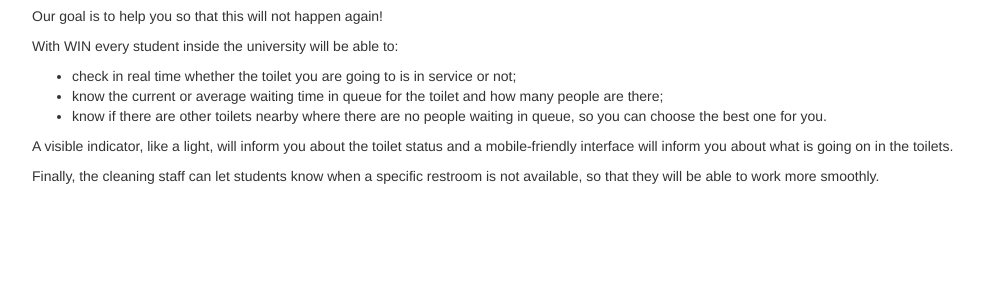
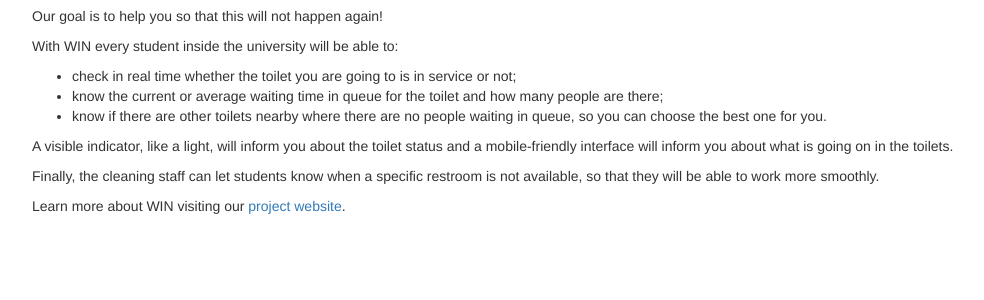
Before and after one commit to AmI-2015/WIN, a Flask app: page /about in a window 1280 px wide. Shown: the part 489-789 px from the top of the page, without its empty margins (23-1007 px from the left). Run offline with Flask 2, Linux system fonts and the light colour scheme; some libraries are stand-ins or nearby versions.

Commit message:
link to project website

```diff
--- a/src/server/templates/about.html
+++ b/src/server/templates/about.html
@@ -1,9 +1,9 @@
 {% extends 'layout.html' %}
-
 
 {% block content %}
 
 <div class="container theme-showcase" role="main">
+
     <div class="jumbotron">
         <h1>Find your toilet!</h1>
         <p>Find the nearest and less crowded bathroom!</p>
@@ -29,6 +29,10 @@
         <p>A visible indicator, like a light, will inform you about the toilet status and a mobile-friendly interface will inform you about what is going on in the toilets.</p>
 
         <p>Finally, the cleaning staff can let students know when a specific restroom is not available, so that they will be able to work more smoothly.</p>
+
+        <p>Learn more about WIN visiting our <a href="http://ami-2015.github.io/WIN/">project website</a>.</p>
     </div>
+
 </div>
+
 {% endblock %}
```
